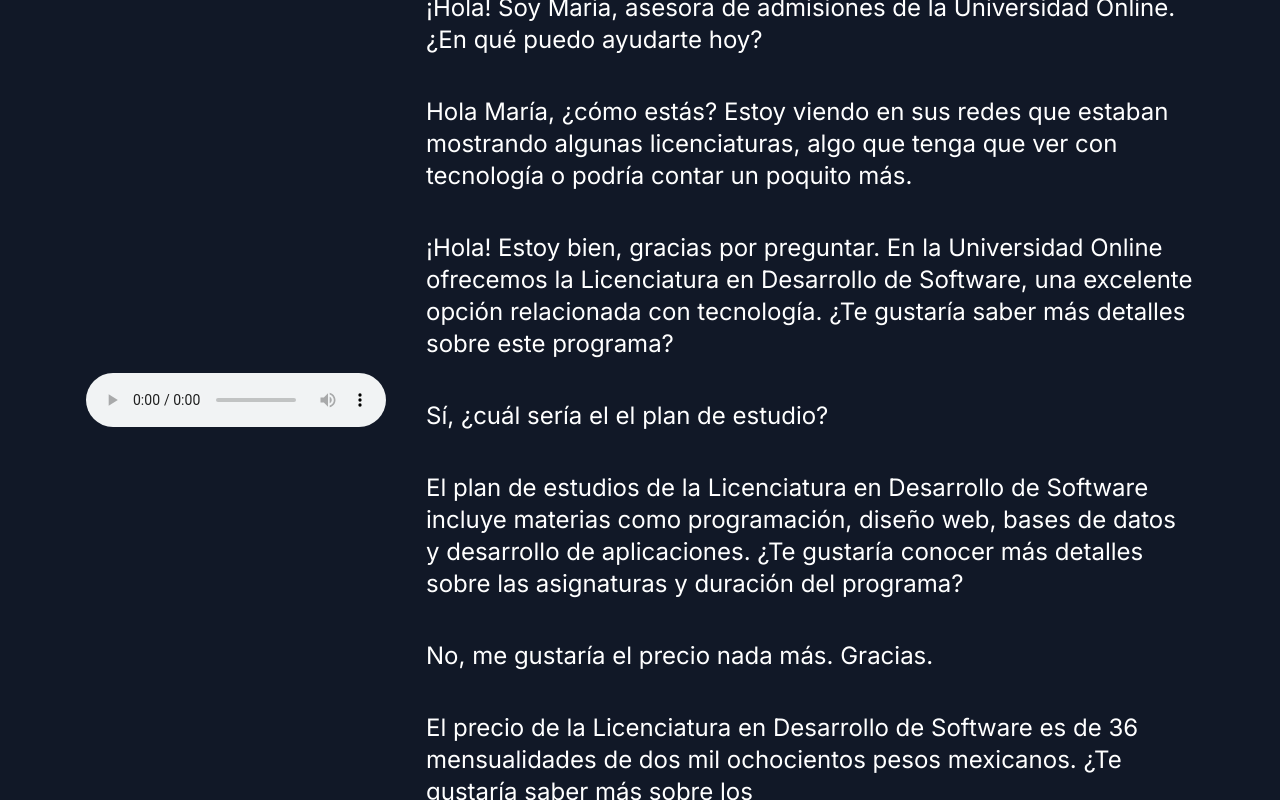
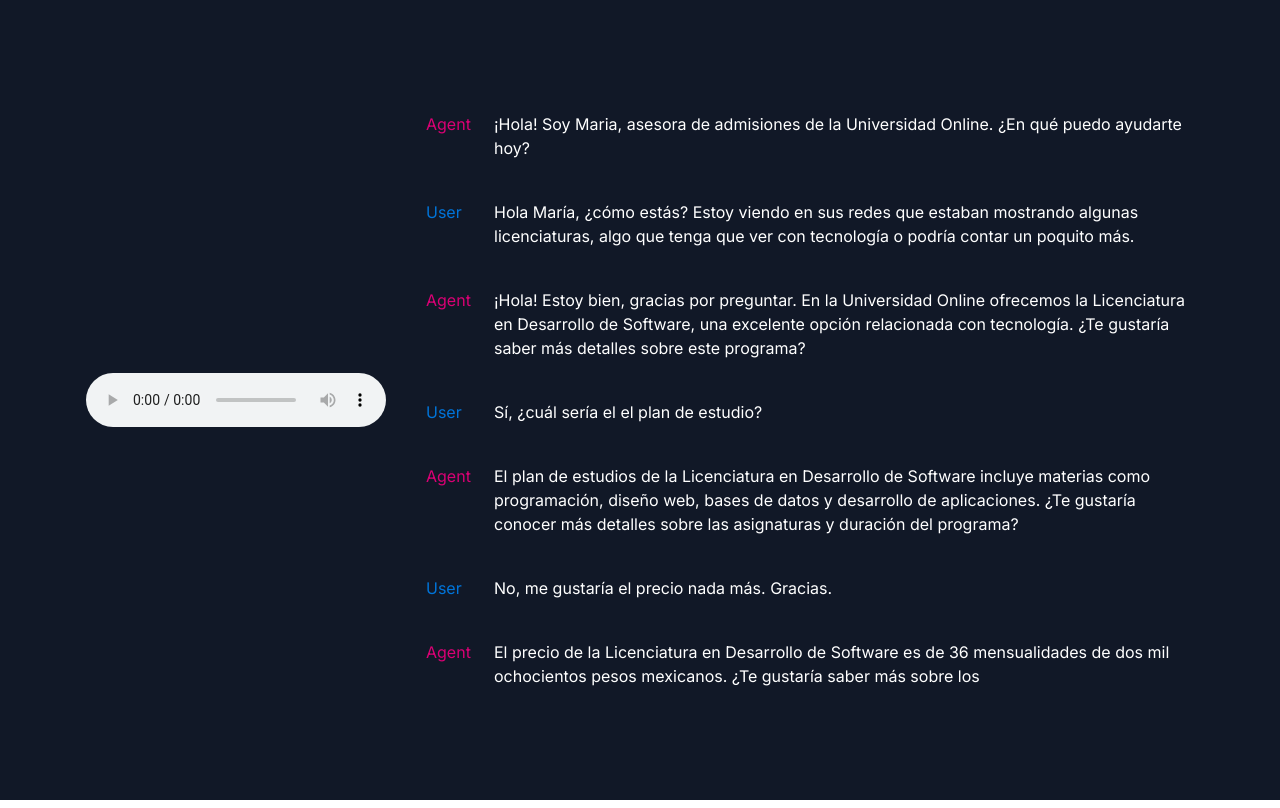
Before and after one commit to GabrielCarames/contact-ship-ai-prueba-tecnica-frontend, a Next.js app: page / in a window 1280 px wide. Built offline with nearby package versions, Linux system fonts and the light colour scheme.

Commit message:
feat(TranscriptionItem): add role and improve design

```diff
--- a/src/components/Transcription.tsx
+++ b/src/components/Transcription.tsx
@@ -13,12 +13,13 @@ export default function Transcription({
   }
 
   return (
-    <ul className="flex flex-col gap-10 max-w-screen-md">
+    <ul className="flex flex-col gap-10 max-w-screen-md text-white">
       {transcription.map(content => (
         <TranscriptionItem
           key={`${content.start}-${content.end}`}
-          startTime={content.start}
+          start={content.start}
           content={content.content}
+          role={content.role}
           playFromTime={playFromTime}
         />
       ))}
--- a/src/components/TranscriptionItem.tsx
+++ b/src/components/TranscriptionItem.tsx
@@ -1,16 +1,21 @@
 import { TranscriptionItemProps } from "@/types"
 
 export default function TranscriptionItem({
-  startTime,
+  start,
   content,
+  role,
   playFromTime
 }: TranscriptionItemProps) {
   return (
-    <li>
-      <p
-        onClick={() => playFromTime({ currentTime: startTime })}
-        className="text-white text-2xl"
+    <li className="flex gap-3 text-sm sm:text-base">
+      <span
+        className={`${
+          role === "user" ? "text-lightblue" : "text-pink"
+        } min-w-14 capitalize`}
       >
+        {role}
+      </span>
+      <p className="" onClick={() => playFromTime({ currentTime: start })}>
         {content}
       </p>
     </li>
```
